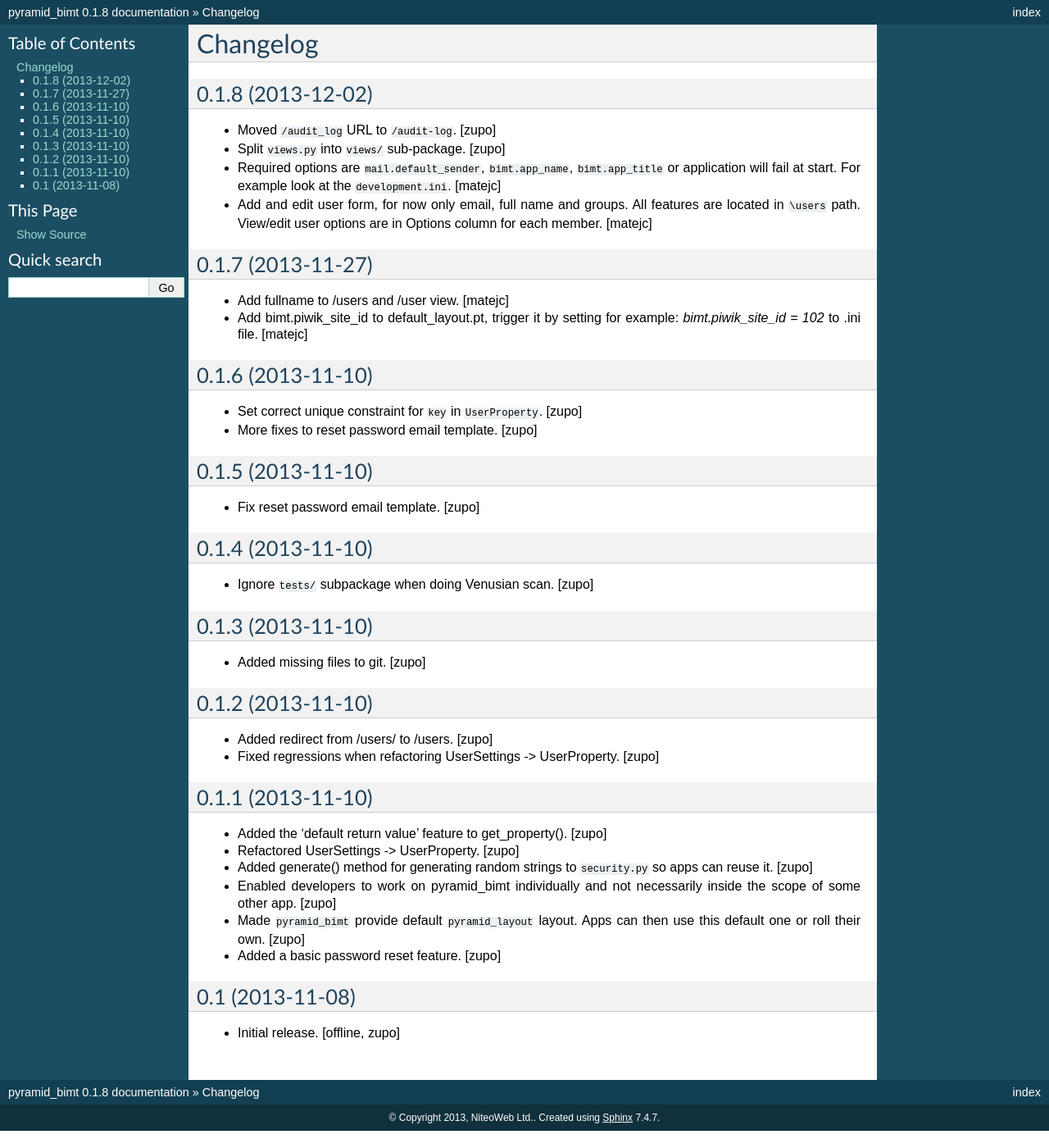
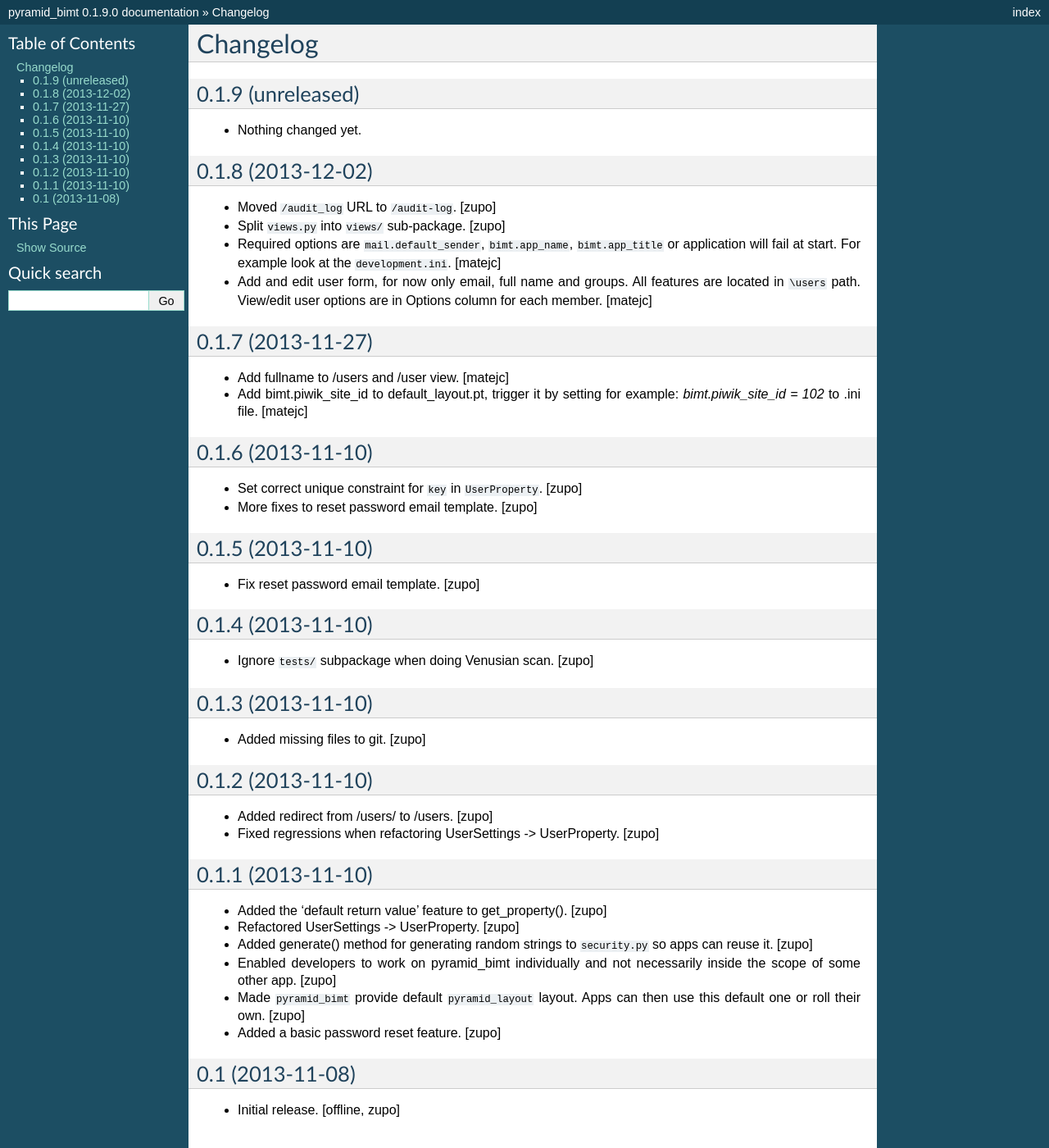
Before and after one commit to persho/pyramid_bimt, a Sphinx documentation site: the page built from docs/CHANGELOG.rst, in a window 1280 px wide and 1400 px high. Shown: the whole window at 82% size. Built offline with Sphinx 7.4.7, drawn with Linux system fonts in a browser that asks for light colours; some of the changed text lies outside the part shown.

Commit message:
Back to development: 0.1.9

```diff
--- a/docs/CHANGELOG.rst
+++ b/docs/CHANGELOG.rst
@@ -2,6 +2,12 @@
 
 Changelog
 =========
+
+
+0.1.9 (unreleased)
+------------------
+
+- Nothing changed yet.
 
 
 0.1.8 (2013-12-02)
--- a/setup.py
+++ b/setup.py
@@ -18,7 +18,7 @@
 
 setup(
     name='pyramid_bimt',
-    version='0.1.8',
+    version='0.1.9.dev0',
     description='Base package for BIMT apps.',
     long_description=long_description,
     classifiers=[
```
